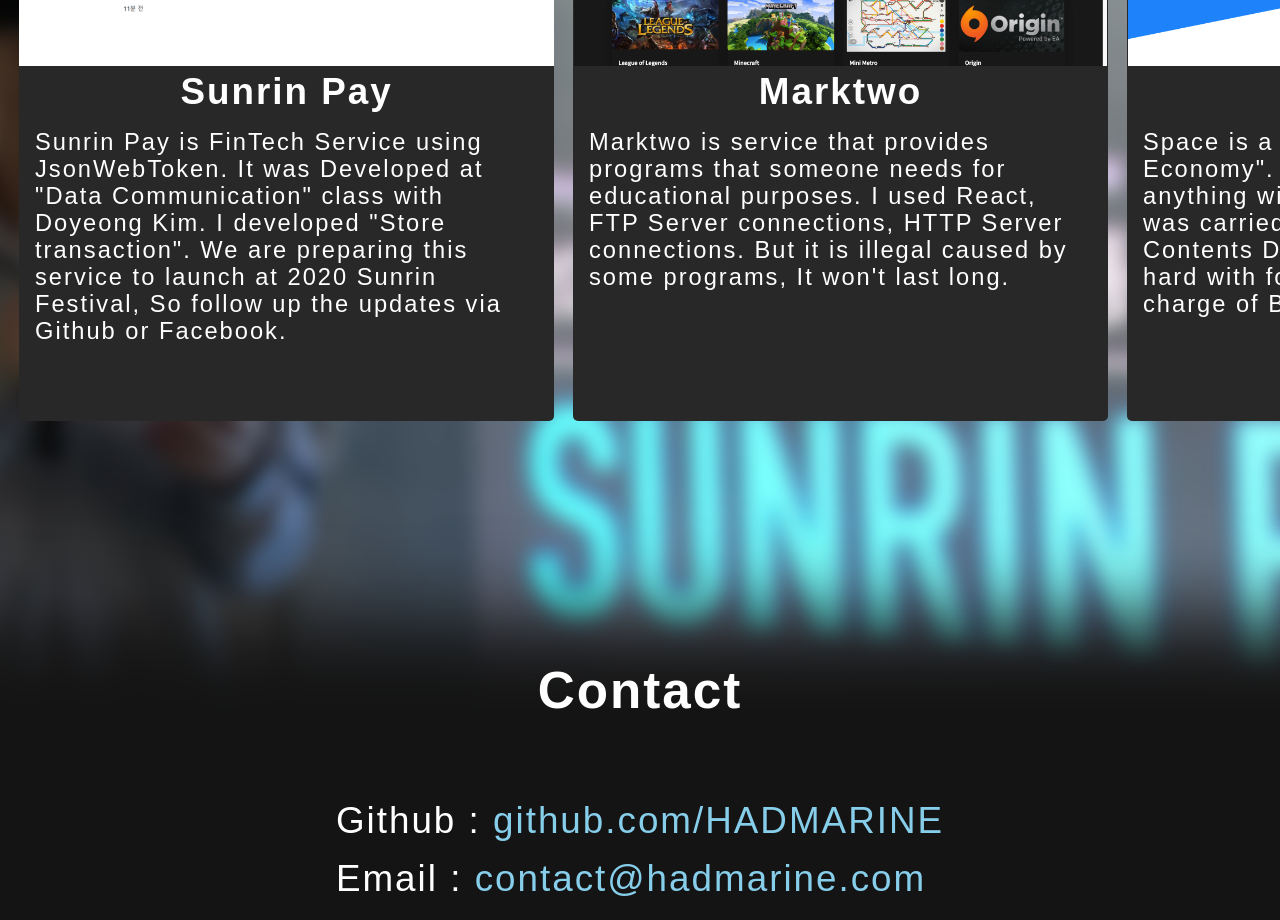
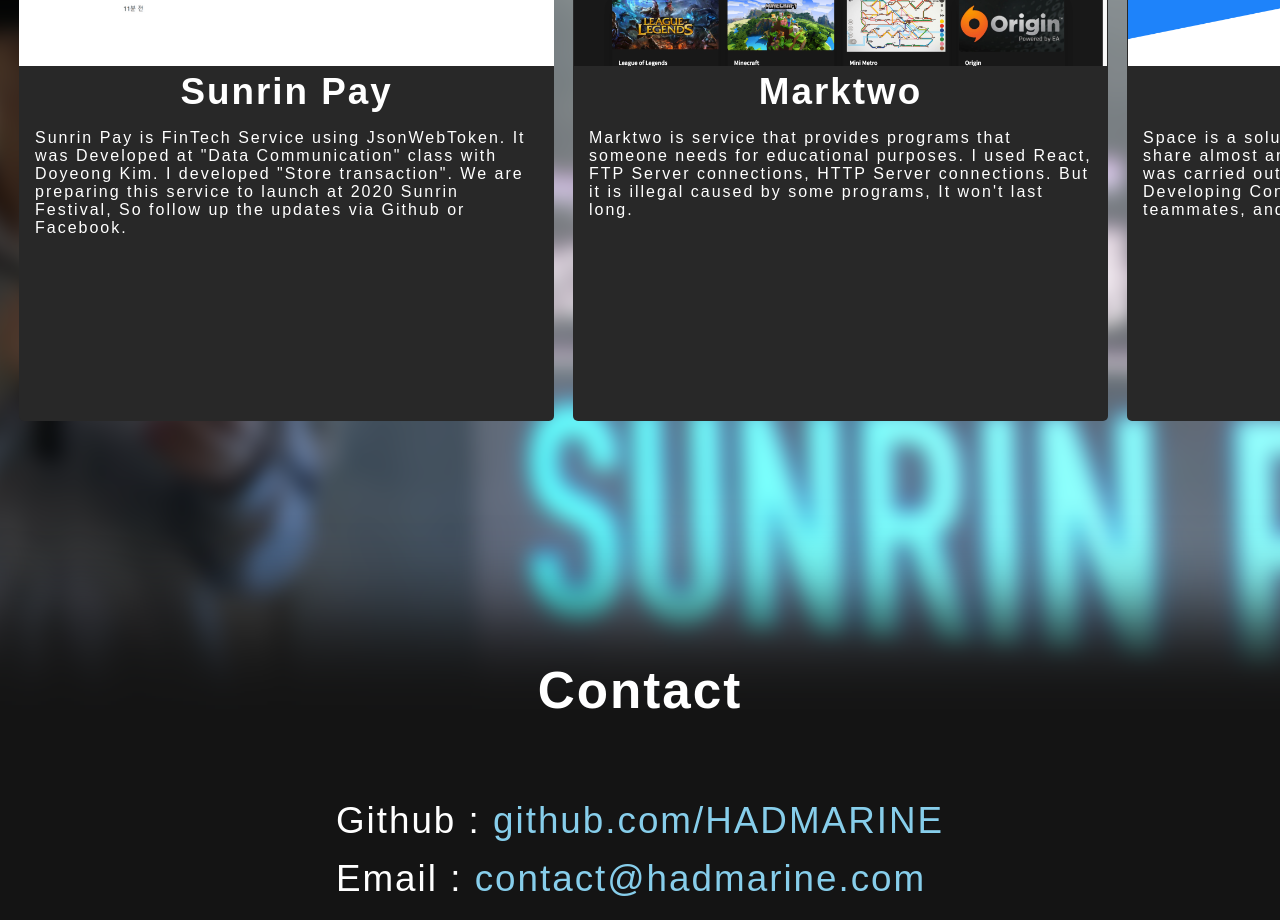
Before and after one commit to HADMARINE/hadmarine.github.io, a React (Create React App) app: page / in a window 1280 px wide. Shown: the part 2540-3460 px from the top of the page. Built offline with nearby package versions, Linux system fonts and the light colour scheme; a web font is replaced by a local one.

Commit message:
update: Markdown

```diff
--- a/package.json
+++ b/package.json
@@ -22,6 +22,7 @@
     "react-bootstrap": "^1.0.0-beta.16",
     "react-dom": "^16.12.0",
     "react-headroom": "^3.0.0",
+    "react-markdown": "^4.2.2",
     "react-responsive-carousel": "^3.1.51",
     "react-router-dom": "^5.1.2",
     "react-scripts": "3.2.0",
--- a/src/components/CardScroll.tsx
+++ b/src/components/CardScroll.tsx
@@ -1,5 +1,6 @@
 import React, { Component } from "react";
 import styled from "styled-components";
+import Markdown from "react-markdown";
 
 import "../styles/index.scss";
 
@@ -82,7 +83,7 @@ export default class Product extends Component<any> {
           <img src={this.props.img} alt={this.props.title} />
         </div>
         <Title>{this.props.title}</Title>
-        <Content>{this.props.content}</Content>
+        <Markdown source={this.props.content} />
       </Wrapper>
     );
   }
--- a/src/data/portfolioData.tsx
+++ b/src/data/portfolioData.tsx
@@ -12,7 +12,7 @@ export const data: any = [
   {
     title: "Marktwo",
     content:
-      "Marktwo is service that provides programs that someone needs for educational purposes. I used React, FTP Server connections, HTTP Server connections. But it is illegal caused by some programs, It won't last long.",
+      "[Marktwo](https://marktwo.net) is service that provides programs that someone needs for educational purposes. I used React, FTP Server connections, HTTP Server connections. But it is illegal caused by some programs, It won't last long.",
     img: marktwo
   },
   {
```
Also changed, not shown: src/data/md/sunrinpay.md (added, +3 -0 lines), 1 other file (tests, documents, lock files or other folders).
